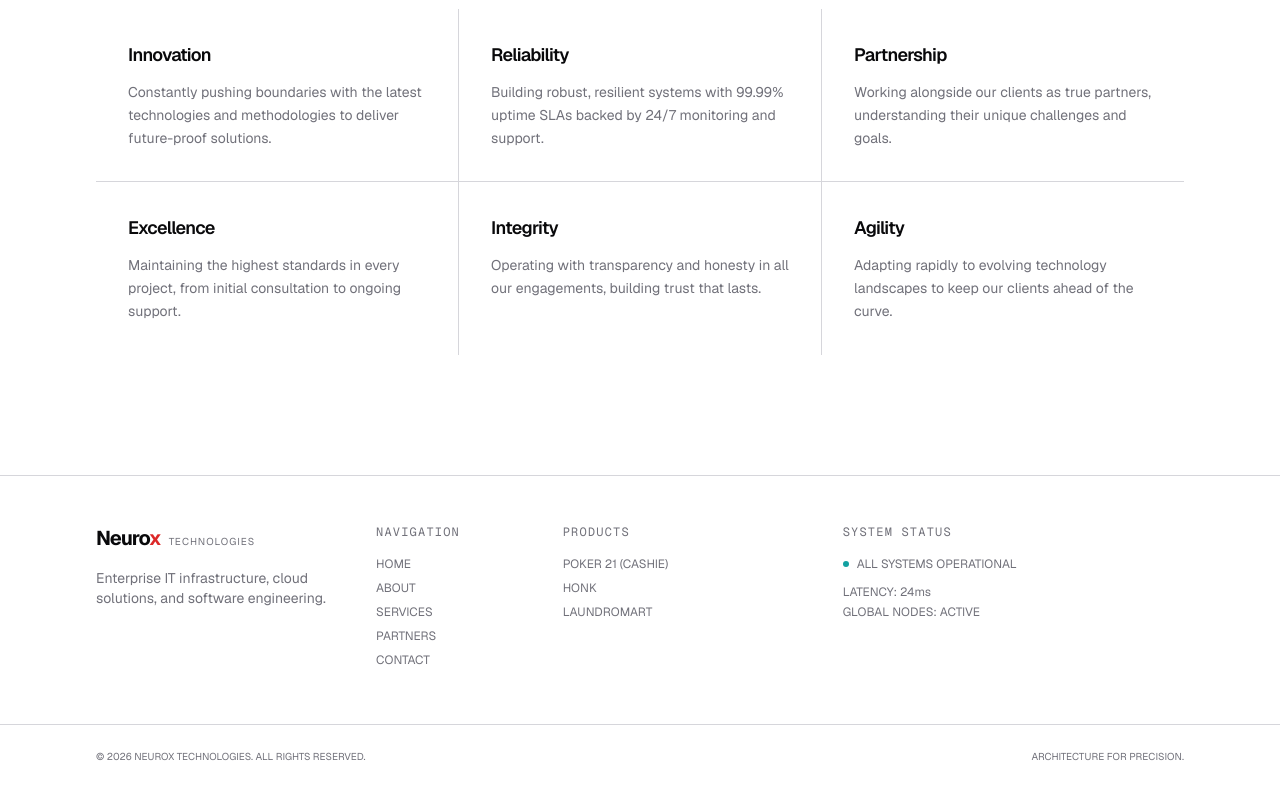
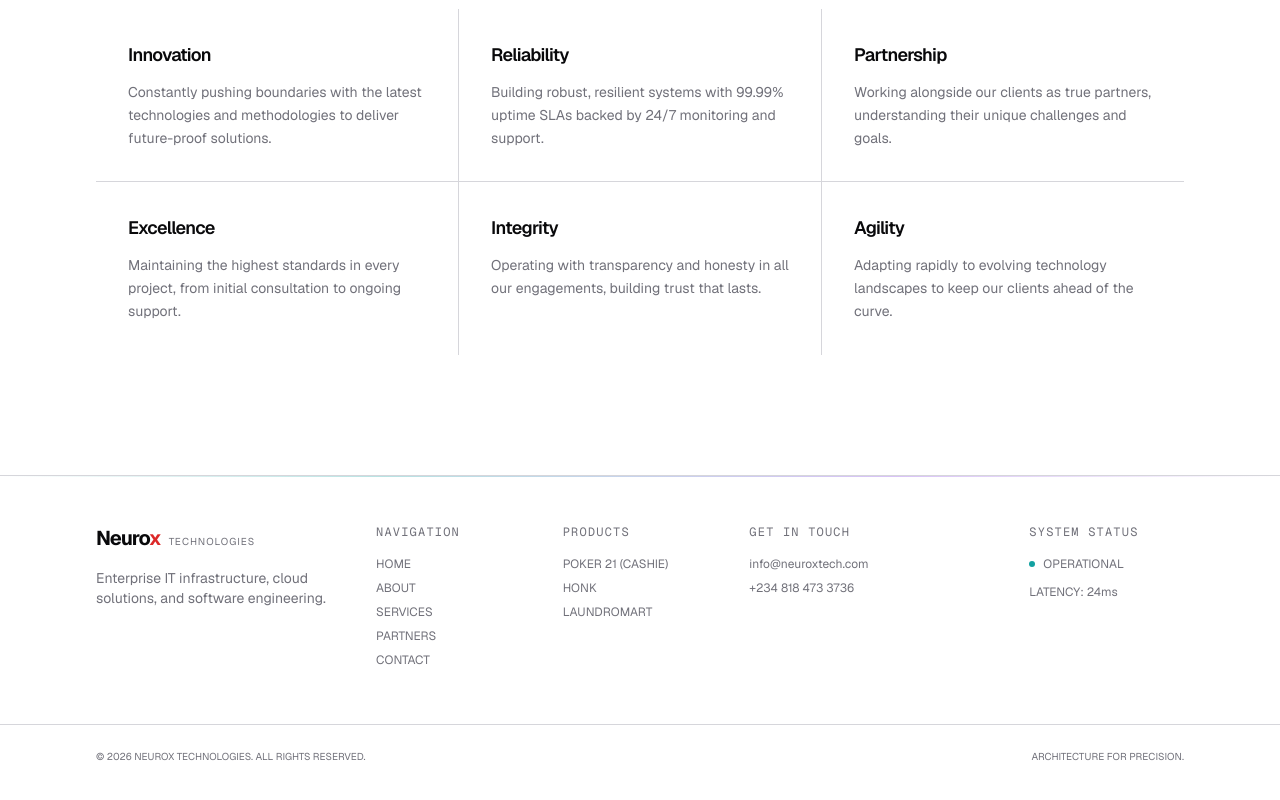
Before and after one commit to Neurox-Technologies-Limited/website-frontend-ui, a React (Vite) app: page /about in a window 1280 px wide. Shown: the part 1222-2022 px from the top of the page. Built offline with nearby package versions, Linux system fonts and the light colour scheme; the HTML template or start-up script is replaced by a standard one.

Commit message:
feat(footer): add Get-in-Touch column and gradient hairline

```diff
--- a/src/components/Footer.tsx
+++ b/src/components/Footer.tsx
@@ -2,7 +2,8 @@ import { Link } from "react-router-dom";
 
 const Footer = () => {
   return (
-    <footer className="border-t border-border py-12">
+    <footer className="border-t border-border py-12 relative">
+      <div aria-hidden className="gradient-hairline absolute top-0 left-0 right-0" />
       <div className="container-custom grid grid-cols-1 md:grid-cols-12 gap-8">
         <div className="md:col-span-3">
           <Link to="/" className="inline-block">
@@ -38,7 +39,7 @@ const Footer = () => {
           ))}
         </div>
 
-        <div className="md:col-span-3">
+        <div className="md:col-span-2">
           <span className="label-tag block mb-4">PRODUCTS</span>
           <Link to="/products/poker-21" className="block text-xs text-muted-foreground hover:text-foreground transition-colors mb-2">
             POKER 21 (CASHIE)
@@ -51,19 +52,32 @@ const Footer = () => {
           </Link>
         </div>
 
-        <div className="md:col-span-4">
+        <div className="md:col-span-3">
+          <span className="label-tag block mb-4">GET IN TOUCH</span>
+          <a
+            href="mailto:info@neuroxtech.com"
+            className="block text-xs text-muted-foreground hover:text-foreground transition-colors mb-2"
+          >
+            info@neuroxtech.com
+          </a>
+          <a
+            href="tel:+2348184733736"
+            className="block text-xs text-muted-foreground hover:text-foreground transition-colors mb-2"
+          >
+            +234 818 473 3736
+          </a>
+        </div>
+
+        <div className="md:col-span-2">
           <span className="label-tag block mb-4">SYSTEM STATUS</span>
           <div className="flex items-center gap-2 mb-3">
             <span className="w-1.5 h-1.5 rounded-full bg-accent" />
             <span className="text-xs text-muted-foreground">
-              ALL SYSTEMS OPERATIONAL
+              OPERATIONAL
             </span>
           </div>
           <span className="text-xs text-muted-foreground block mb-1">
             LATENCY: 24ms
-          </span>
-          <span className="text-xs text-muted-foreground block">
-            GLOBAL NODES: ACTIVE
           </span>
         </div>
       </div>
```
